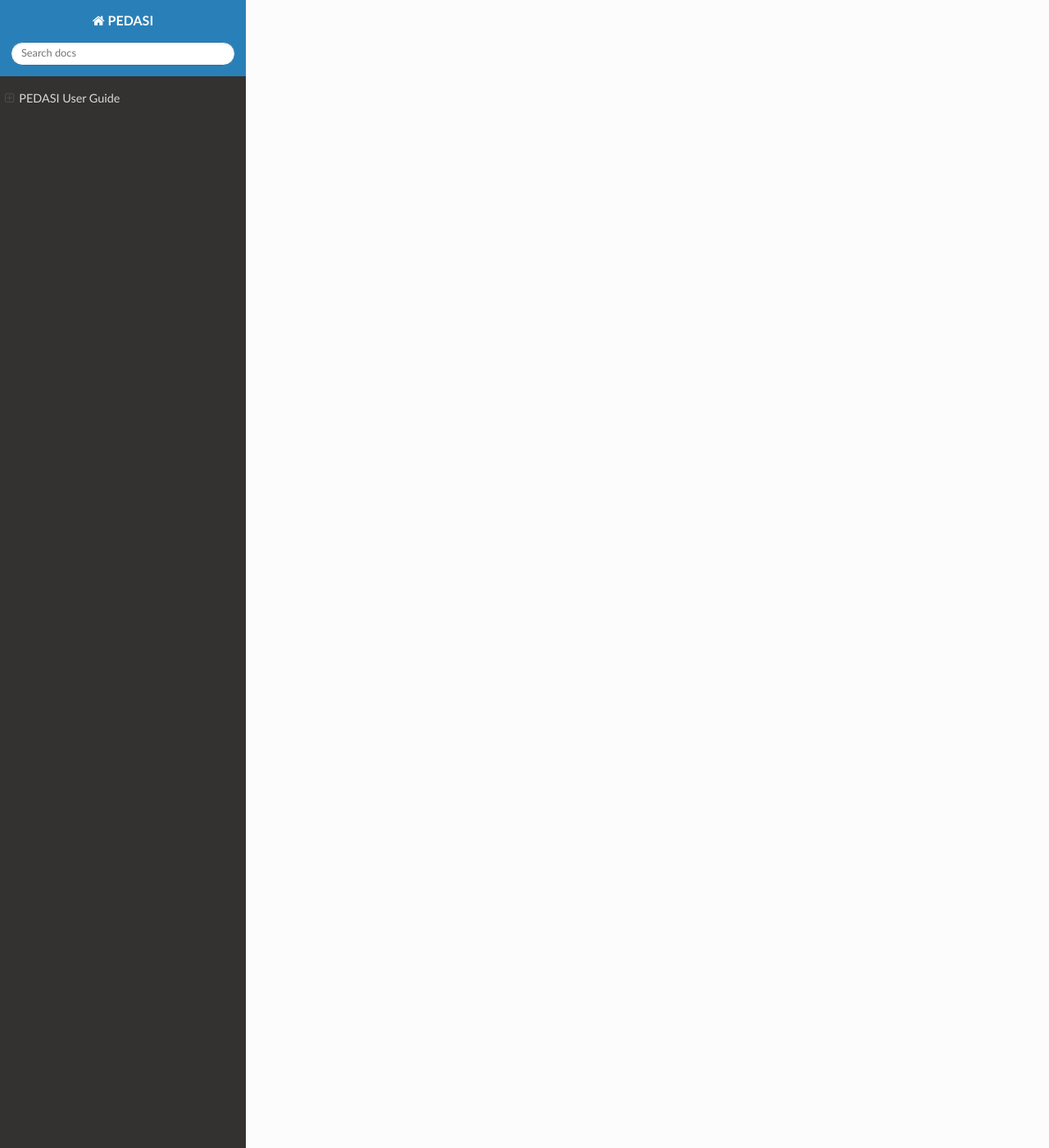
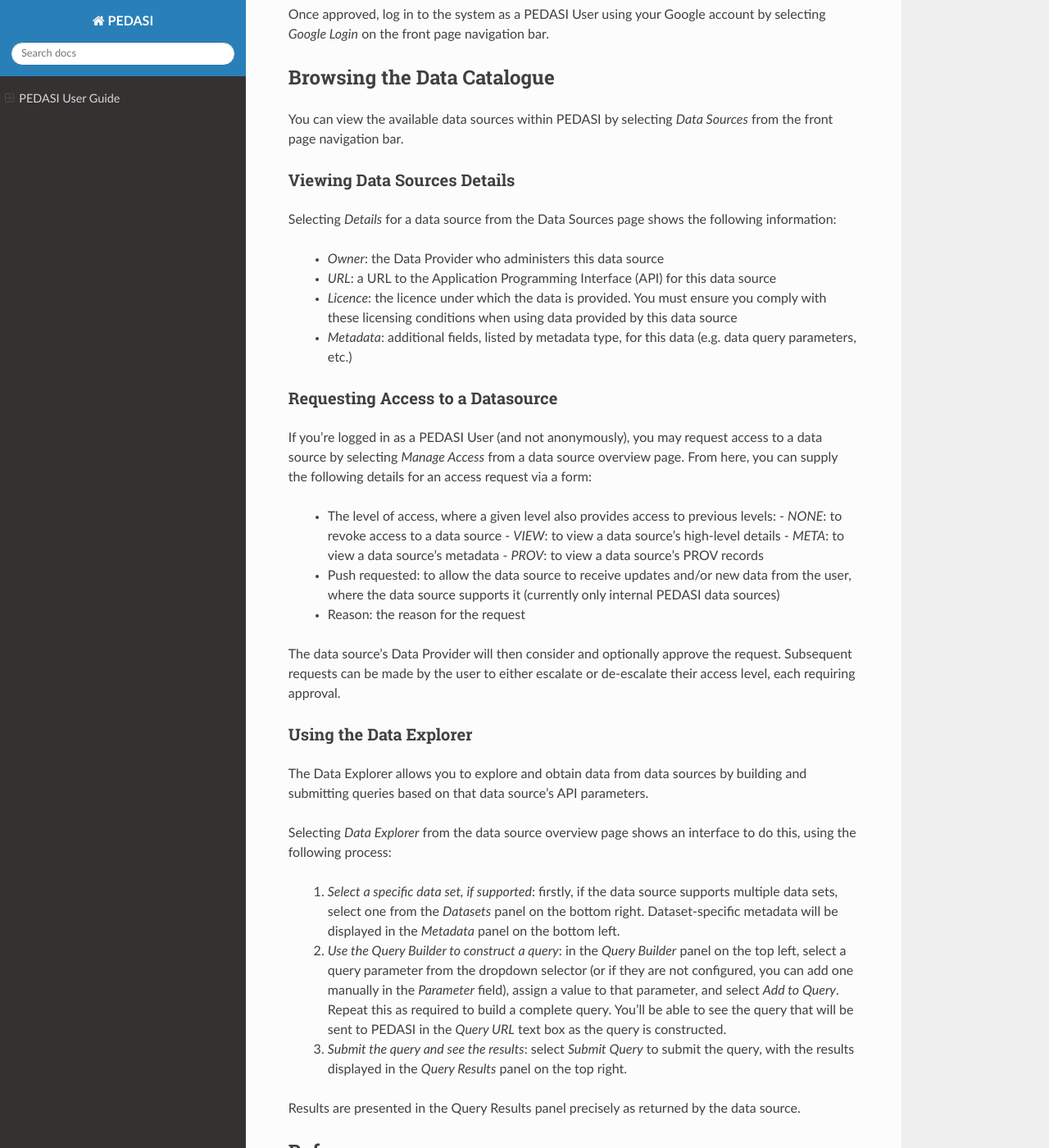
Before and after one commit to tiferrei/PEDASI, a Sphinx documentation site: the page built from docs/source/guide_user.rst, in a window 1280 px wide and 1400 px high, scrolled down 1592 px. Shown: the whole window at 82% size. Built offline with Sphinx 7.4.7 and the Read the Docs theme 2.0.0, drawn with Linux system fonts in a browser that asks for light colours; the version number could not be read and is left out; some of the changed text lies outside the part shown.

Commit message:
Add PEDASI account details and process, and viewing/accessing data sources

```diff
--- a/docs/source/guide_user.rst
+++ b/docs/source/guide_user.rst
@@ -11,13 +11,13 @@
 User Model
 ----------
 
-There are three classes of users within PEDASI:
+There are four classes of users within PEDASI:
 
  - *Basic User*: these are anonymous users, able to browse and search the catalogue's public data sources and associated metadata, and retrieve public datasets from those data sources. They can also request a *PEDASI User* account. The data access activities of Basic Users are not tracked by PEDASI.
 
  - *PEDASI User*: in addition to what a Basic User can do, these users can also request access to specific data sources, which may be approved by *Data Providers*. These users are also *observed* within PEDASI, with data access activities tracked by the system (for those data sources that opt to track user activities).
 
-Two other types of user types exist for administering PEDASI data sources and applications, that build on what PEDASI Users can do:
+Another class of user is the *Provider*, used for administering PEDASI data sources and applications. These build on what PEDASI Users can do:
 
  - *Data Provider*: these users may register new data sources within PEDASI, update data sources and their metadata, remove data sources, and approve data source access requests.
 
@@ -25,15 +25,37 @@
 
 Applications developed for PEDASI also function as PEDASI Users, having their data access activities optionally tracked within the system, depending on the configuration of data sources.
 
-There is also a PEDASI *Central Administrator* user, able to approve PEDASI User account requests, and assign/remove Data and Application Provider roles to users.
+There is also a PEDASI *Central Administrator* role, able to approve PEDASI User account requests, and assign/remove Data and Application Provider roles to users.
 
 
-Registering for a PEDASI Account
---------------------------------
+Obtaining a PEDASI Account
+--------------------------
+
+Why Register for an Account?
+^^^^^^^^^^^^^^^^^^^^^^^^^^^^
+
+Registering for an account enables you to be authenticated within the system as a PEDASI User and request access to private data sources and use them if approved.
+
+Data Source Activity Tracking
+^^^^^^^^^^^^^^^^^^^^^^^^^^^^^
+
+One of the research aims of PEDASI is to explore research challenges around linkages between data. As such, a PEDASI User's activities in relation to data sources is recorded within the system to assist this research, to determine usage and provenance relationships between datasets across the PEDASI user/application ecosystem, and help inform Data Providers how PEDASI uses their data sources.
+
+As an authenticated PEDASI User, the following data is recorded for each data access for those data sources that opt to record usage data:
+
+ - The date and time of access
+ - Your unique PEDASI account reference ID (not your personal Google account details)
+ - The type of activity (e.g. access, update, etc.)
+
+These records are held internally within PEDASI and are available to Central Administrators and explicitly approved users (e.g. Data Providers and researchers).
+
+
+Registering for an Account
+^^^^^^^^^^^^^^^^^^^^^^^^^^
 
 The preferred method to register an account with PEDASI is to register your Google account. If you don't have a Google account, you can `sign up for one`_. Once you have an account, you should contact the PEDASI Central Administrator via their contact details and request that your account be added to the system.
 
-Once approved, log in to the system using your Google account by selecting *Google Login* on the front page.
+Once approved, log in to the system as a PEDASI User using your Google account by selecting *Google Login* on the front page navigation bar.
 
 .. _`sign up for one`: https://accounts.google.com/signup
 
@@ -41,19 +63,50 @@
 Browsing the Data Catalogue
 ---------------------------
 
+You can view the available data sources within PEDASI by selecting *Data Sources* from the front page navigation bar.
 
 
-Viewing data sources
-^^^^^^^^^^^^^^^^^^^^
+Viewing Data Sources Details
+^^^^^^^^^^^^^^^^^^^^^^^^^^^^
+
+Selecting *Details* for a data source from the Data Sources page shows the following information:
+
+ - *Owner*: the Data Provider who administers this data source
+ - *URL*: a URL to the Application Programming Interface (API) for this data source
+ - *Licence*: the licence under which the data is provided. You must ensure you comply with these licensing conditions when using data provided by this data source
+ - *Metadata*: additional fields, listed by metadata type, for this data (e.g. data query parameters, etc.)
+
 
 Requesting Access to a Datasource
 ^^^^^^^^^^^^^^^^^^^^^^^^^^^^^^^^^
 
+If you're logged in as a PEDASI User (and not anonymously), you may request access to a data source by selecting *Manage Access* from a data source overview page. From here, you can supply the following details for an access request via a form:
+
+ - The level of access, where a given level also provides access to previous levels:
+   - *NONE*: to revoke access to a data source
+   - *VIEW*: to view a data source's high-level details
+   - *META*: to view a data source's metadata
+   - *PROV*: to view a data source's PROV records
+ - Push requested: to allow the data source to receive updates and/or new data from the user, where the data source supports it (currently only internal PEDASI data sources)
+ - Reason: the reason for the request
+
+The data source's Data Provider will then consider and optionally approve the request. Subsequent requests can be made by the user to either escalate or de-escalate their access level, each requiring approval.
+
+
 Using the Data Explorer
 ^^^^^^^^^^^^^^^^^^^^^^^
 
+The Data Explorer allows you to explore and obtain data from data sources by building and submitting queries based on that data source's API parameters.
 
+Selecting *Data Explorer* from the data source overview page shows an interface to do this, using the following process:
 
+ 1. *Select a specific data set, if supported*: firstly, if the data source supports multiple data sets, select one from the *Datasets* panel on the bottom right. Dataset-specific metadata will be displayed in the *Metadata* panel on the bottom left.
+
+ 2. *Use the Query Builder to construct a query*: in the *Query Builder* panel on the top left, select a query parameter from the dropdown selector (or if they are not configured, you can add one manually in the *Parameter* field), assign a value to that parameter, and select *Add to Query*. Repeat this as required to build a complete query. You'll be able to see the query that will be sent to PEDASI in the *Query URL* text box as the query is constructed.
+
+ 3. *Submit the query and see the results*: select *Submit Query* to submit the query, with the results displayed in the *Query Results* panel on the top right.
+
+Results are presented in the Query Results panel precisely as returned by the data source.
 
 
 References
```
